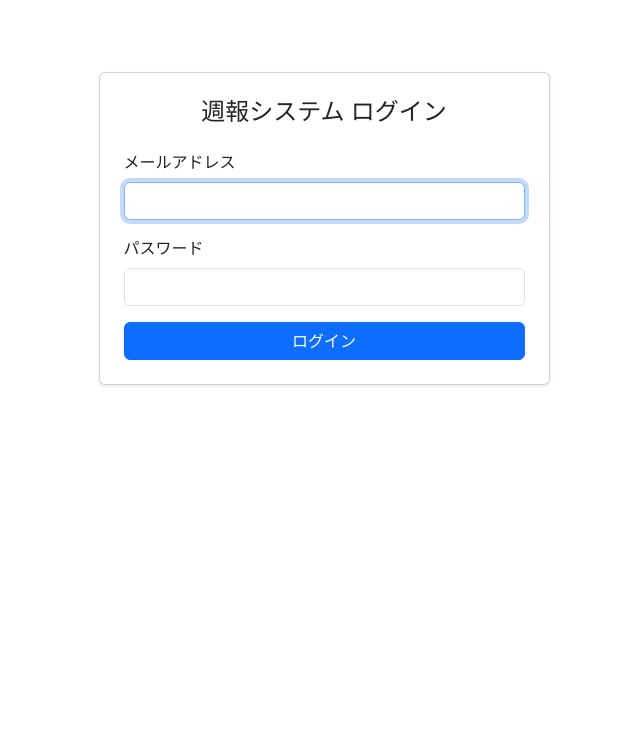
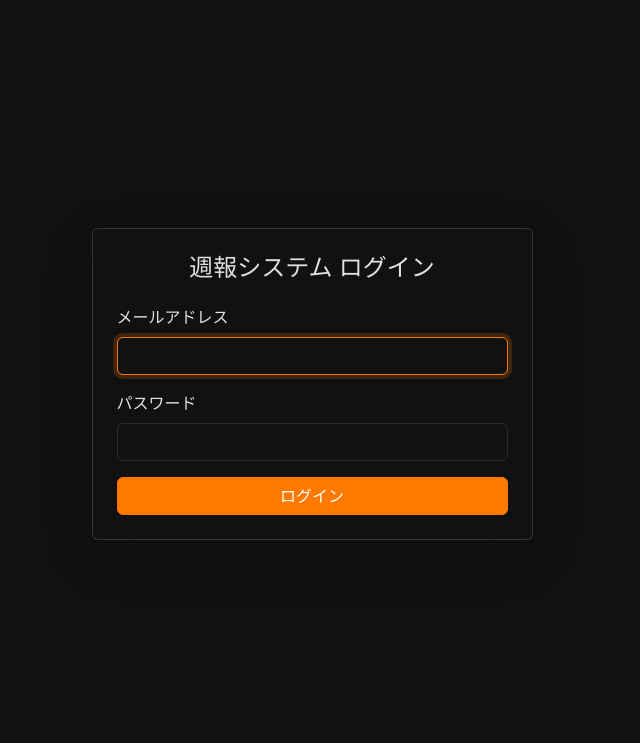
Before and after one commit to shige03nori/weekly-report, a Django app: page /login/ in a window 1280 px wide. Shown: the top 743 px of the page, without its empty margins (316-956 px from the left). Run offline with Django 5.2, Linux system fonts and the light colour scheme.

Commit message:
feat: apply dark theme with orange (#FF7800) accent
- Bootstrap 5.3 dark mode (data-bs-theme="dark") as base
- Black background (#111111) with orange navbar brand and border
- Override --bs-primary to #FF7800 for buttons, links, card headers
- Fix bg-light calendar cards to render dark in dark mode
- Login page centered vertically with full-height layout

Co-Authored-By: Claude Sonnet 4.6 <noreply@anthropic.com>

```diff
--- a/templates/accounts/login.html
+++ b/templates/accounts/login.html
@@ -1,9 +1,10 @@
 {% extends 'base.html' %}
 {% block title %}ログイン - 週報システム{% endblock %}
 {% block content %}
-<div class="row justify-content-center">
+<div class="login-wrapper">
+<div class="row justify-content-center w-100">
   <div class="col-md-5">
-    <div class="card shadow-sm mt-5">
+    <div class="card shadow-lg">
       <div class="card-body p-4">
         <h4 class="card-title text-center mb-4">週報システム ログイン</h4>
         <form method="post">
@@ -32,4 +33,5 @@
     </div>
   </div>
 </div>
+</div>
 {% endblock %}
--- a/templates/base.html
+++ b/templates/base.html
@@ -1,22 +1,108 @@
 <!DOCTYPE html>
-<html lang="ja">
+<html lang="ja" data-bs-theme="dark">
 <head>
   <meta charset="UTF-8">
   <meta name="viewport" content="width=device-width, initial-scale=1.0">
   <title>{% block title %}週報システム{% endblock %}</title>
   <link href="https://cdn.jsdelivr.net/npm/bootstrap@5.3.0/dist/css/bootstrap.min.css" rel="stylesheet">
+  <style>
+    :root, [data-bs-theme="dark"] {
+      --bs-primary: #FF7800;
+      --bs-primary-rgb: 255, 120, 0;
+      --bs-body-bg: #111111;
+      --bs-body-color: #e0e0e0;
+      --bs-link-color: #FF7800;
+      --bs-link-hover-color: #ff9a33;
+      --bs-border-color: #2a2a2a;
+      --bs-card-bg: #1a1a1a;
+      --bs-card-border-color: #2a2a2a;
+      --bs-table-border-color: #2a2a2a;
+      --bs-table-striped-bg: #1f1f1f;
+    }
+
+    body {
+      background-color: #111111;
+    }
+
+    /* Navbar */
+    .navbar {
+      background-color: #0a0a0a !important;
+      border-bottom: 2px solid #FF7800;
+    }
+    .navbar-brand {
+      color: #FF7800 !important;
+      font-weight: 700;
+      letter-spacing: 0.03em;
+    }
+
+    /* Primary button */
+    .btn-primary {
+      --bs-btn-bg: #FF7800;
+      --bs-btn-border-color: #FF7800;
+      --bs-btn-hover-bg: #e06a00;
+      --bs-btn-hover-border-color: #e06a00;
+      --bs-btn-active-bg: #cc5f00;
+      --bs-btn-color: #fff;
+      --bs-btn-hover-color: #fff;
+      --bs-btn-active-color: #fff;
+    }
+    .btn-outline-primary {
+      --bs-btn-color: #FF7800;
+      --bs-btn-border-color: #FF7800;
+      --bs-btn-hover-bg: #FF7800;
+      --bs-btn-hover-color: #fff;
+      --bs-btn-active-bg: #e06a00;
+    }
+
+    /* Card headers */
+    .card-header {
+      color: #FF7800;
+      font-weight: 600;
+      border-bottom-color: #2a2a2a;
+    }
+
+    /* Form focus */
+    .form-control:focus,
+    .form-select:focus {
+      border-color: #FF7800;
+      box-shadow: 0 0 0 0.25rem rgba(255, 120, 0, 0.2);
+    }
+
+    /* Badge primary */
+    .badge.bg-primary {
+      background-color: #FF7800 !important;
+    }
+
+    /* Progress bar primary */
+    .progress-bar.bg-primary {
+      background-color: #FF7800 !important;
+    }
+
+    /* Calendar cards */
+    .card.border-success { border-color: #198754 !important; }
+    .card.border-warning { border-color: #ffc107 !important; }
+    .card.border-danger  { border-color: #dc3545 !important; }
+    .card.bg-light { background-color: #1a1a1a !important; }
+
+    /* Login page centering */
+    .login-wrapper {
+      min-height: calc(100vh - 80px);
+      display: flex;
+      align-items: center;
+    }
+  </style>
 </head>
 <body>
 {% if user.is_authenticated %}
-<nav class="navbar navbar-expand-lg navbar-dark bg-primary">
+<nav class="navbar navbar-expand-lg navbar-dark">
   <div class="container">
     <a class="navbar-brand" href="/">週報システム</a>
     <div class="ms-auto d-flex align-items-center gap-3">
-      <span class="text-white">{{ user.name }}</span>
+      <span class="text-white-50">{{ user.name }}</span>
       {% if user.is_admin %}
         {% url 'admin_status' as admin_url %}
         {% if admin_url %}
-          <a class="btn btn-outline-light btn-sm" href="{{ admin_url }}">管理者画面</a>
+          <a class="btn btn-outline-primary btn-sm" href="{{ admin_url }}">管理者画面</a>
         {% endif %}
       {% endif %}
       <a class="btn btn-outline-light btn-sm" href="{% url 'password_change' %}">PW変更</a>
```
